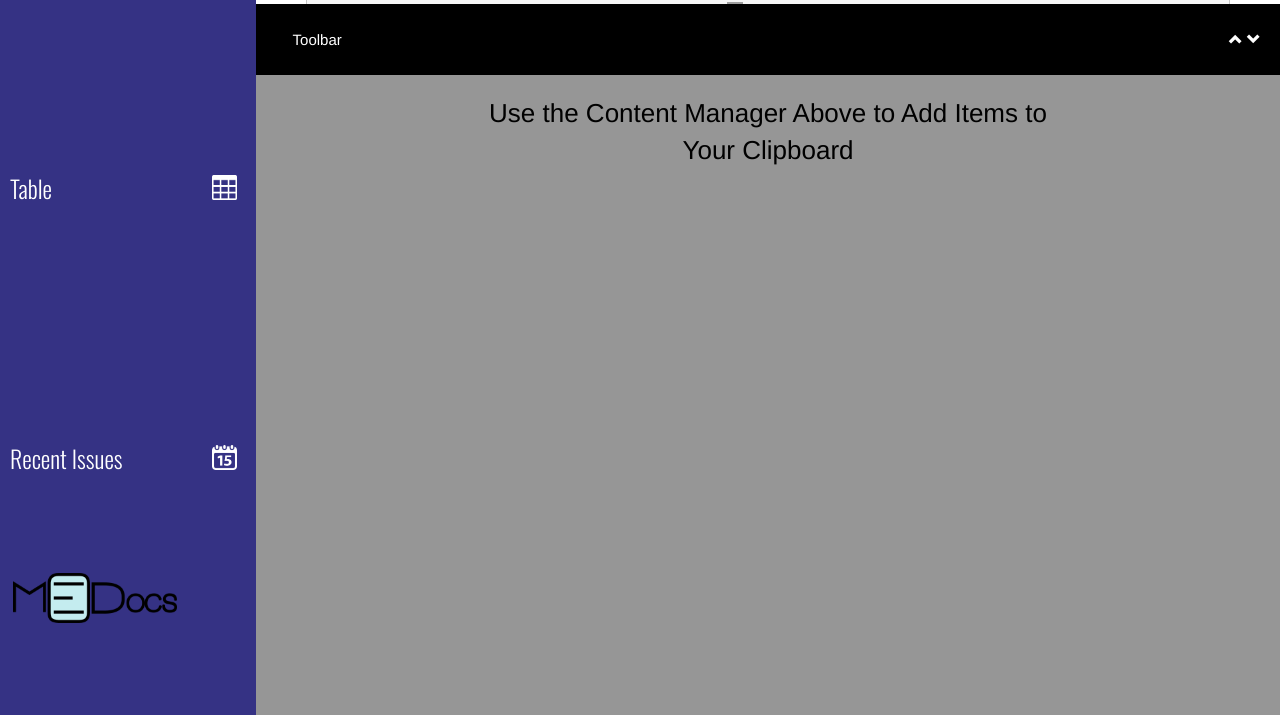
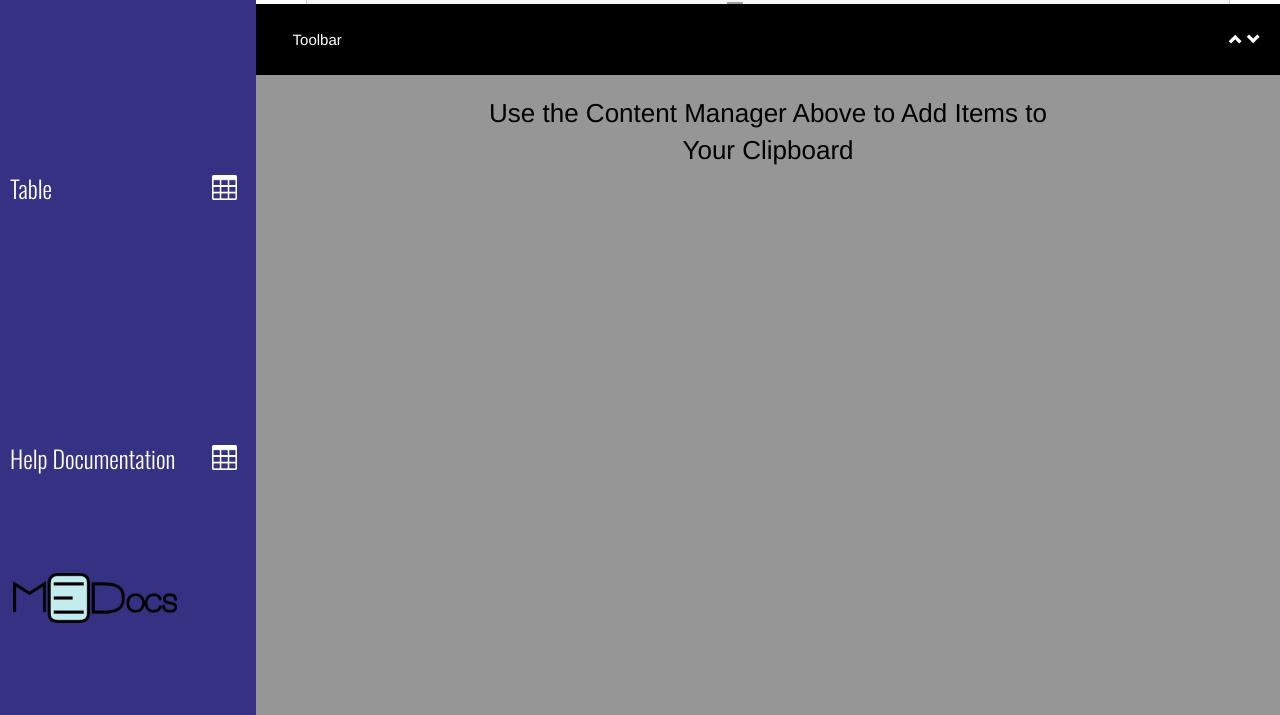
Before and after one commit to nealfwilliams/Medocs, a Django app: template HealthInformatics/templates/base.html in a window 1280 px wide. Shown: the part 707-1422 px from the top of the page. Run offline with Django 3.2, Linux system fonts and the light colour scheme; the template is opened without the code that fills it, so the values that code supplies are empty; parts of the project's set-up code (start-up, migrations or seed data) failed here and were passed over; some libraries are stand-ins or nearby versions; grey boxes are pictures that could not be loaded.

Commit message:
Added help documentation link

```diff
--- a/HealthInformatics/templates/base.html
+++ b/HealthInformatics/templates/base.html
@@ -108,12 +108,12 @@
 
         <div class="absolute_hook">
             <div class="nav_icon">
-                <img src="/static/images/recent.png">
+                <img src="/static/images/table.png">
             </div>
         </div>
 
         <div class="nav_content">
-            <h3> Recent Issues </h3>
+            <h3>Help Documentation</h3>
         </div>
 
 
@@ -236,7 +236,7 @@
         </table>
     </div>
 
-    <div class="cm_widget" name="Recent Issues" id="recent_issues"></div>
+    <div class="cm_widget" name="Help Documents" id="help_documents"></div>
     </div>
 
 <div id="clipboard_toolbar">
```
